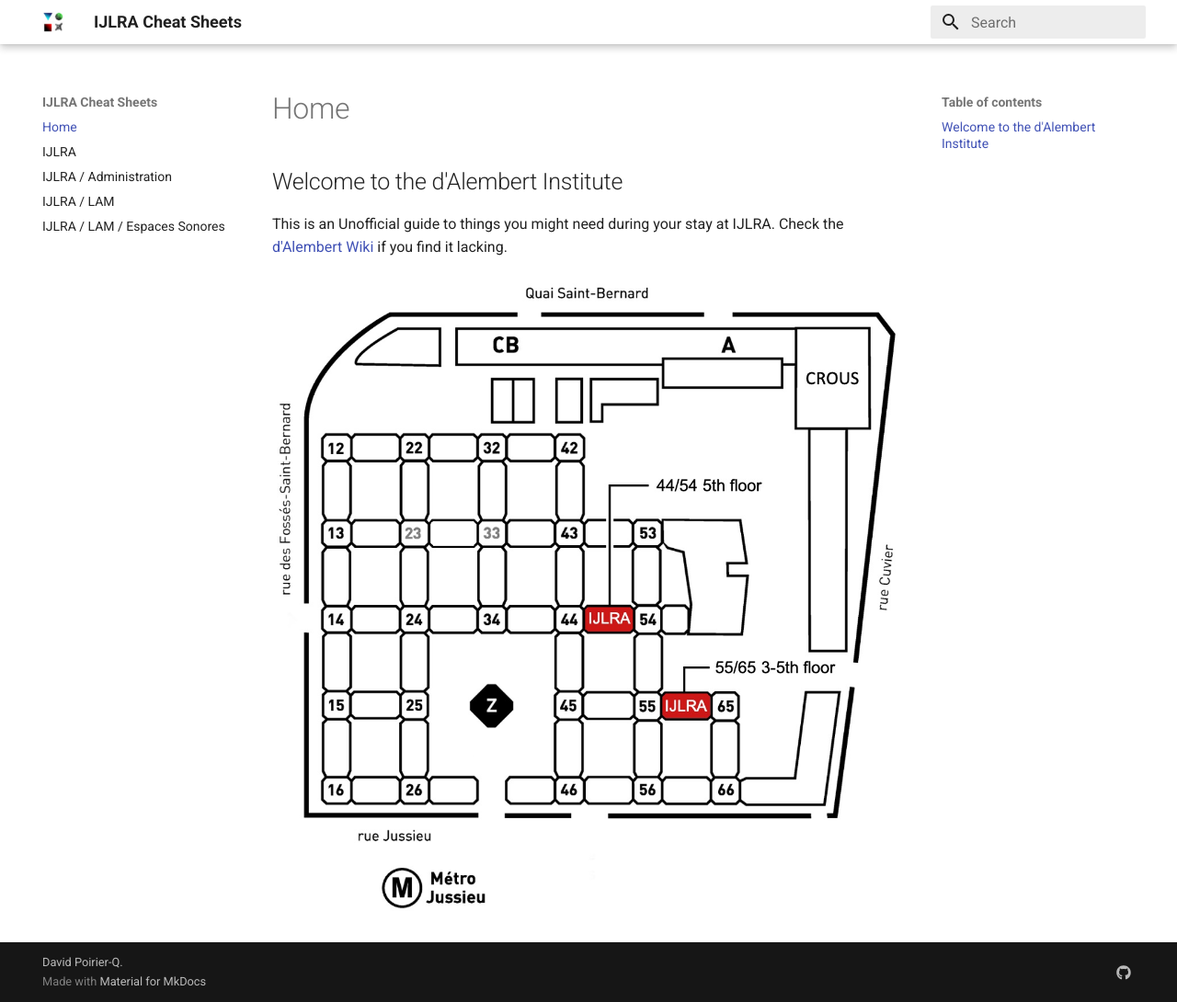
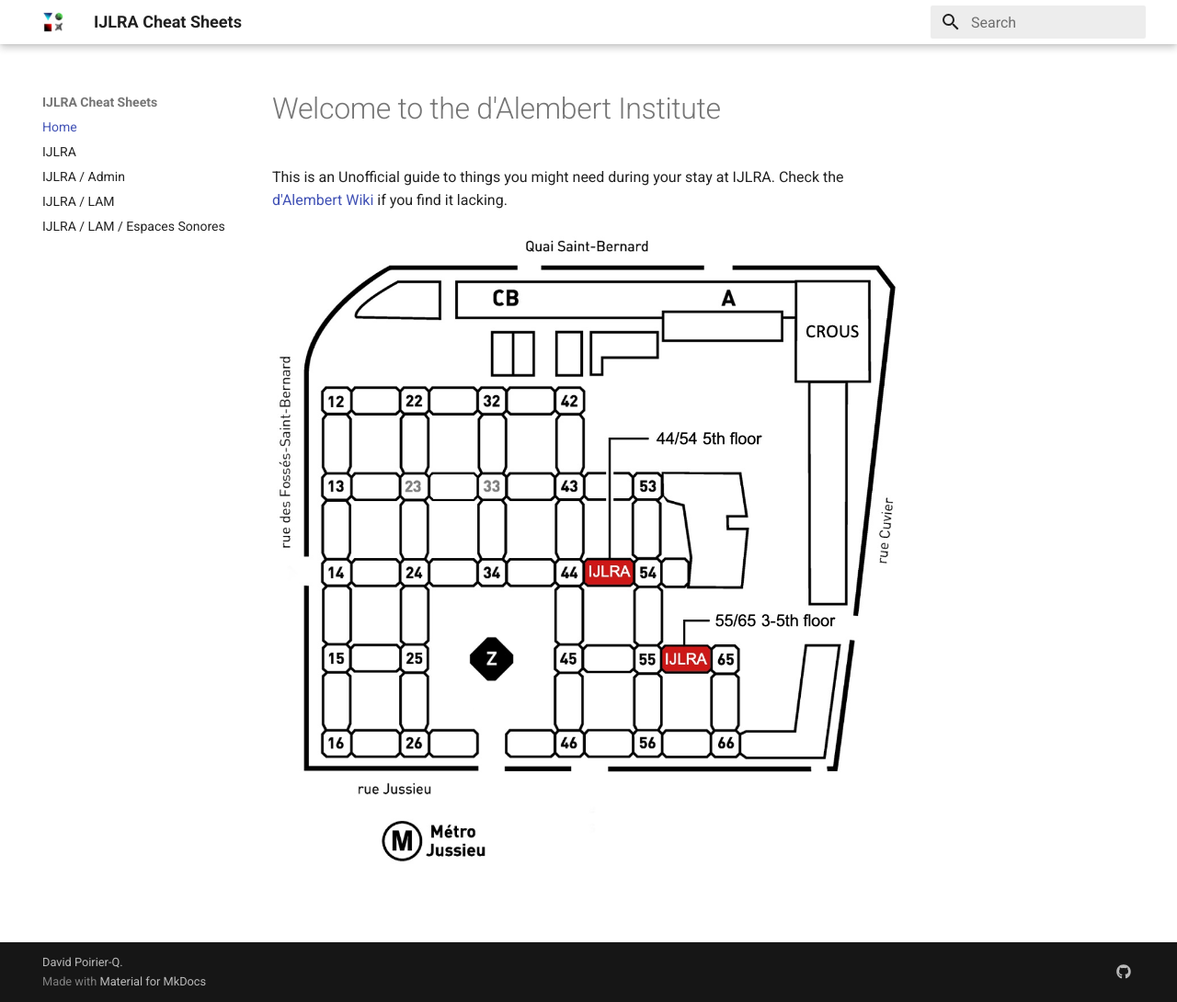
Before and after one commit to LAM-IJLRA/ijlra_cheat_sheets, an MkDocs documentation site: the page built from docs/index.md, in a window 1280 px wide and 1090 px high. Shown: the whole window at 92% size. Built offline with MkDocs 1.6.1 and Material for MkDocs 9.7.7, drawn with Linux system fonts in a browser that asks for light colours.

Commit message:
small format changes

```diff
--- a/docs/index.md
+++ b/docs/index.md
@@ -1,4 +1,4 @@
-## Welcome to the d'Alembert Institute
+# Welcome to the d'Alembert Institute
 
 This is an Unofficial guide to things you might need during your stay at IJLRA. Check the [d'Alembert Wiki](http://wiki.dalembert.upmc.fr) if you find it lacking.
 
--- a/mkdocs.yml
+++ b/mkdocs.yml
@@ -3,7 +3,7 @@
 nav:
     - Home: index.md
     - IJLRA: ijlra.md
-    - IJLRA / Administration: ijlra-extra-admin.md
+    - IJLRA / Admin: ijlra-extra-admin.md
     - IJLRA / LAM: lam.md
     - IJLRA / LAM / Espaces Sonores: lam-es.md
 
```
Also changed, not shown: docs/ijlra.md (+0 -7 lines).
